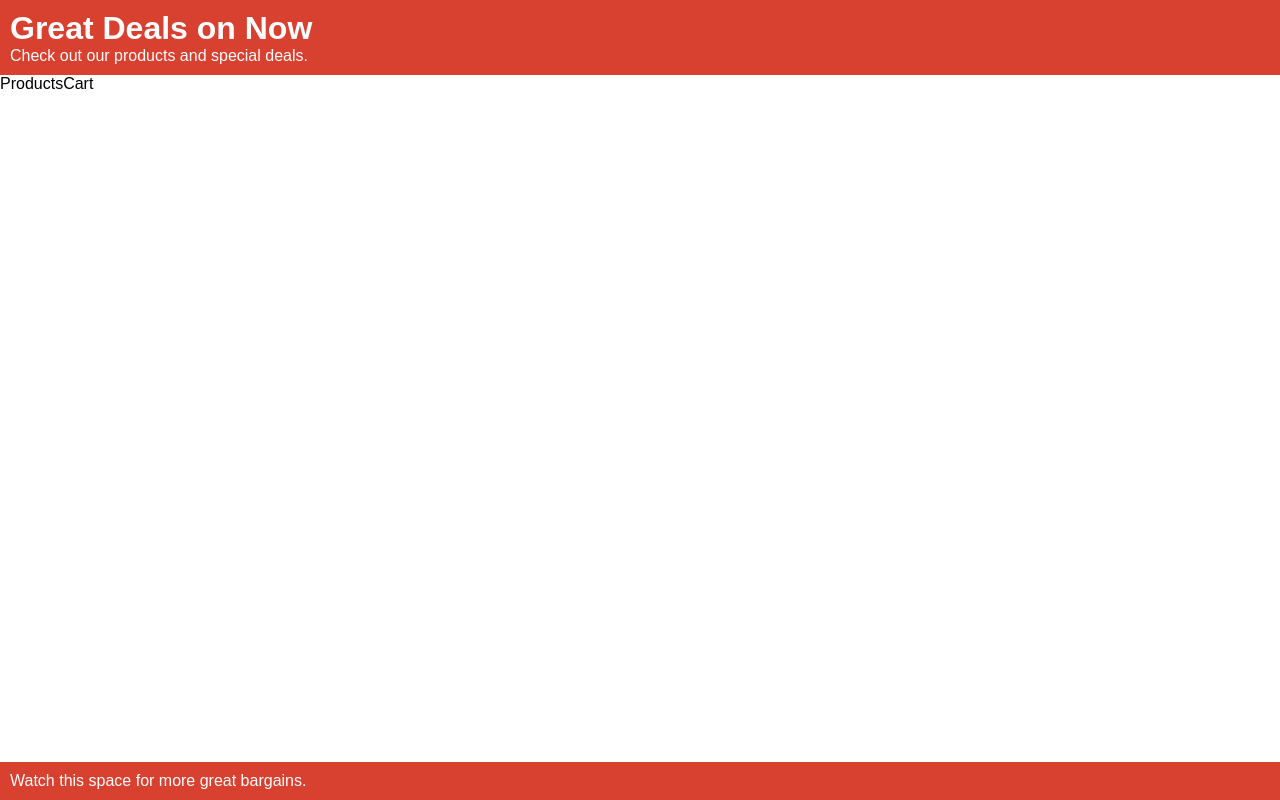
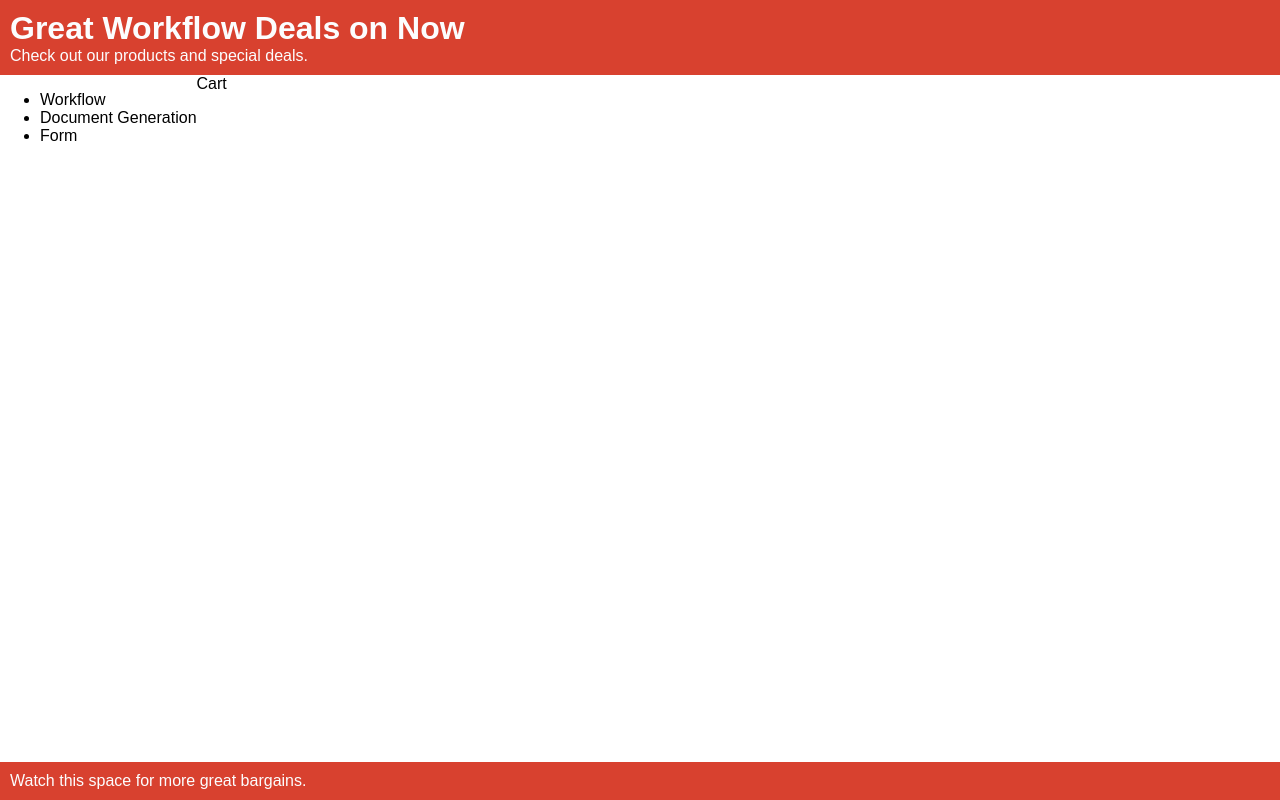
Before and after one commit to LevPewPew/nintex-cart, a React (Vite) app: page / in a window 1280 px wide. Built offline with nearby package versions, Linux system fonts and the light colour scheme.

Commit message:
product API and reducer and product selector.

```diff
--- a/jest.config.js
+++ b/jest.config.js
@@ -5,8 +5,6 @@ module.exports = {
    moduleFileExtensions: ['js', 'jsx', 'json'],
    rootDir: 'src/',
    testRegex: '^.*.test.(js|jsx)$',
-
-   // setupFiles: ['<rootDir>/testSetup.js'],
    moduleNameMapper: {
       '\\.(jpg|jpeg|png|gif|eot|otf|webp|svg|ttf|woff|woff2|mp4|webm|wav|mp3|m4a|aac|oga)$': '<rootDir>/empty.js',
       '\\.(css|less)$': '<rootDir>/empty.js',
--- a/src/apis/fetch-products.js
+++ b/src/apis/fetch-products.js
@@ -1,6 +1,6 @@
 // This is a stub for getting available products
-export const fetchProducts = () =>
-   new Promise.resolve([
+export const fetchProducts = async () => {
+   return Promise.resolve([
       {
          id: 'wf',
          name: 'Workflow',
@@ -17,3 +17,4 @@ export const fetchProducts = () =>
          price: 99.99,
       },
    ]);
+};
--- a/src/app.jsx
+++ b/src/app.jsx
@@ -20,6 +20,15 @@ const GlobalStyle = createGlobalStyle`
       flex-direction: column;
       height: 100%;
       width: 100%;
+   }
+
+   .highlight-container {
+      /* theme.highlight */
+      background-color: #d8412f;
+
+      /* theme.lightText */
+      color: #fcfdfe;
+      padding: 10px;
    }
 `;
 
--- a/src/components/page/base-page.js
+++ b/src/components/page/base-page.js
@@ -2,10 +2,10 @@ import * as React from 'react';
 import PropTypes from 'prop-types';
 import styled from 'styled-components';
 
-export const PageTemplate = props => {
+export const PageTemplate = (props) => {
    return (
       <div className={`${props.className} page-container`}>
-         <header className="header highlight-container">
+         <header className="highlight-container">
             <h1>{props.heading}</h1>
             <div className="sub-heading">{props.subHeading}</div>
          </header>
@@ -22,7 +22,7 @@ export const BasePage = styled(PageTemplate)`
    width: 100%;
    height: 100%;
 
-   .header {
+   header {
       flex-direction: column;
       h1 {
          margin-block-start: 0;
@@ -32,14 +32,7 @@ export const BasePage = styled(PageTemplate)`
 
    .content {
       display: flex;
-      flex-direction: row;
       flex-grow: 2;
-   }
-
-   .highlight-container {
-      background-color: ${props => props.theme.highlight};
-      color: ${props => props.theme.lightText};
-      padding: 10px;
    }
 `;
 
--- a/src/components/page/shopping-cart.js
+++ b/src/components/page/shopping-cart.js
@@ -1,12 +1,15 @@
 import * as React from 'react';
 import PropTypes from 'prop-types';
-import styled from 'styled-components';
 import { BasePage } from './base-page';
+import { ProductList } from '../products/products-list';
 
 export const ShoppingCart = () => {
+   const heading = 'Great Workflow Deals on Now';
+   const subHeading = 'Check out our products and special deals.';
+
    return (
-      <BasePage heading="Great Deals on Now" subHeading="Check out our products and special deals.">
-         <div className="products-container">Products</div>
+      <BasePage heading={heading} subHeading={subHeading}>
+         <ProductList />
          <div className="products-container">Cart</div>
       </BasePage>
    );
--- a/src/components/products/product-selector.js
+++ b/src/components/products/product-selector.js
@@ -1,39 +1,54 @@
-import * as React from 'react';
+import React, { useState } from 'react';
 import PropTypes from 'prop-types';
 import styled from 'styled-components';
 
-export const ProductItem = props => {
-   return <div className={`${props.className} product-list`}></div>;
+export const ProductItemTemplate = ({ className, product, onClick }) => {
+   return (
+      <li className={`${className} product-item`} id={product.id} role="button" onClick={onClick}>
+         {product.name}
+      </li>
+   );
 };
 
-ProductItem.propTypes = {
-   className: PropTypes.string,
-   product: PropTypes.object,
+export const ProductListItem = styled(ProductItemTemplate)`
+   ${(props) => (props.selected ? '@extend .highlight-container;' : '')}
+
+   :hover {
+   }
+`;
+
+ProductListItem.propTypes = {
+   product: PropTypes.object.isRequired,
+   onClick: PropTypes.func.isRequired,
    selected: PropTypes.bool,
 };
 
-ProductList.displayName('ProductItem');
+ProductListItem.displayName = 'ProductListItem';
 
-export const Product = styled(ProductItem)`
-   display: flex;
-   width: 100%;
-   padding: 10px;
+export const ProductListView = ({ className, products }) => {
+   const [selected, setSelected] = useState('');
+
+   return (
+      <ul className={`${className} product-list`}>
+         {products.length &&
+            products.map((product) => (
+               <ProductListItem
+                  product={product}
+                  onClick={() => setSelected(product.id)}
+                  selected={product.id === selected}
+               />
+            ))}
+      </ul>
+   );
+};
+
+export const ProductSelector = styled(ProductListView)`
+   flex-direction: column;
 `;
 
-export const ProductSelectorView = props => {
-   return <div className={`${props.className} product-list`}></div>;
+ProductSelector.propTypes = {
+   className: PropTypes.string,
+   products: PropTypes.arrayOf(PropTypes.object).isRequired,
 };
 
-export const ProductSelector = styled(ProductSelectorView)`
-   display: flex;
-   width: 100%;
-   padding: 10px;
-`;
-
-ProductList.propTypes = {
-   className: PropTypes.string,
-   products: PropTypes.arrayOf(PropTypes.object),
-   selectedProduct: PropTypes.string,
-};
-
-ProductList.displayName('ProductList');
+ProductSelector.displayName = 'ProductSelector';
--- a/src/components/products/products-list.js
+++ b/src/components/products/products-list.js
@@ -1,14 +1,30 @@
+import { useEffect } from 'react';
 import * as React from 'react';
-import styled from 'styled-components';
+import { useDispatch, useSelector } from 'react-redux';
+import { ProductSelector } from './product-selector';
+import { getProducts } from '../../redux/thunks/get-products';
+import { RequestStatus } from '../../redux/request-status';
 
-export const ProductListController = props => {
-   return <div className={`${props.className} product-list`}></div>;
+export const ProductList = () => {
+   const dispatch = useDispatch();
+
+   const { products, status, error } = useSelector((state) => state.product);
+
+   useEffect(() => {
+      dispatch(getProducts);
+   }, []);
+
+   const loading = status === RequestStatus.NOT_STARTED || status === RequestStatus.LOADING;
+   const haveProducts = status === RequestStatus.SUCCESS;
+   const isError = status === RequestStatus.FAILURE;
+
+   return (
+      <>
+         {loading && 'Loading ...'}
+         {haveProducts && <ProductSelector products={products} />}
+         {isError && 'Sorry but some thing went wrong.'}
+      </>
+   );
 };
 
-export const ProductList = styled(ProductListController)`
-   display: flex;
-   width: 100%;
-   padding: 10px;
-`;
-
-ProductList.displayName('ProductList');
+ProductList.displayName = 'ProductList';
--- a/src/redux/product-api-reducer.js
+++ b/src/redux/product-api-reducer.js
@@ -15,7 +15,7 @@ export const productApiActions = {
 
 export const productApiReducer = handleActions(
    {
-      [productApiActions.GET_PRODUCTS]: state => {
+      [productApiActions.GET_PRODUCTS]: (state) => {
          return {
             ...state,
             status: RequestStatus.LOADING,
--- a/src/redux/thunks/get-products.js
+++ b/src/redux/thunks/get-products.js
@@ -1,7 +1,21 @@
-import { productApiActions } from './product-api-reducer';
+import { productApiActions } from '../product-api-reducer';
+import { fetchProducts } from '../../apis/fetch-products';
 
-export const getProducts = async dispatch => {
+export const getProducts = async (dispatch) => {
    dispatch({
       type: productApiActions.GET_PRODUCTS,
    });
+
+   try {
+      const result = await fetchProducts();
+      dispatch({
+         type: productApiActions.HAVE_PRODUCTS,
+         products: result,
+      });
+   } catch (error) {
+      dispatch({
+         type: productApiActions.FAILED_TO_GET_PRODUCTS,
+         error: error,
+      });
+   }
 };
```
Also changed, not shown: package.json (+10 -0 lines), .prettierrc.js, 1 other file (tests, documents, lock files or other folders).
